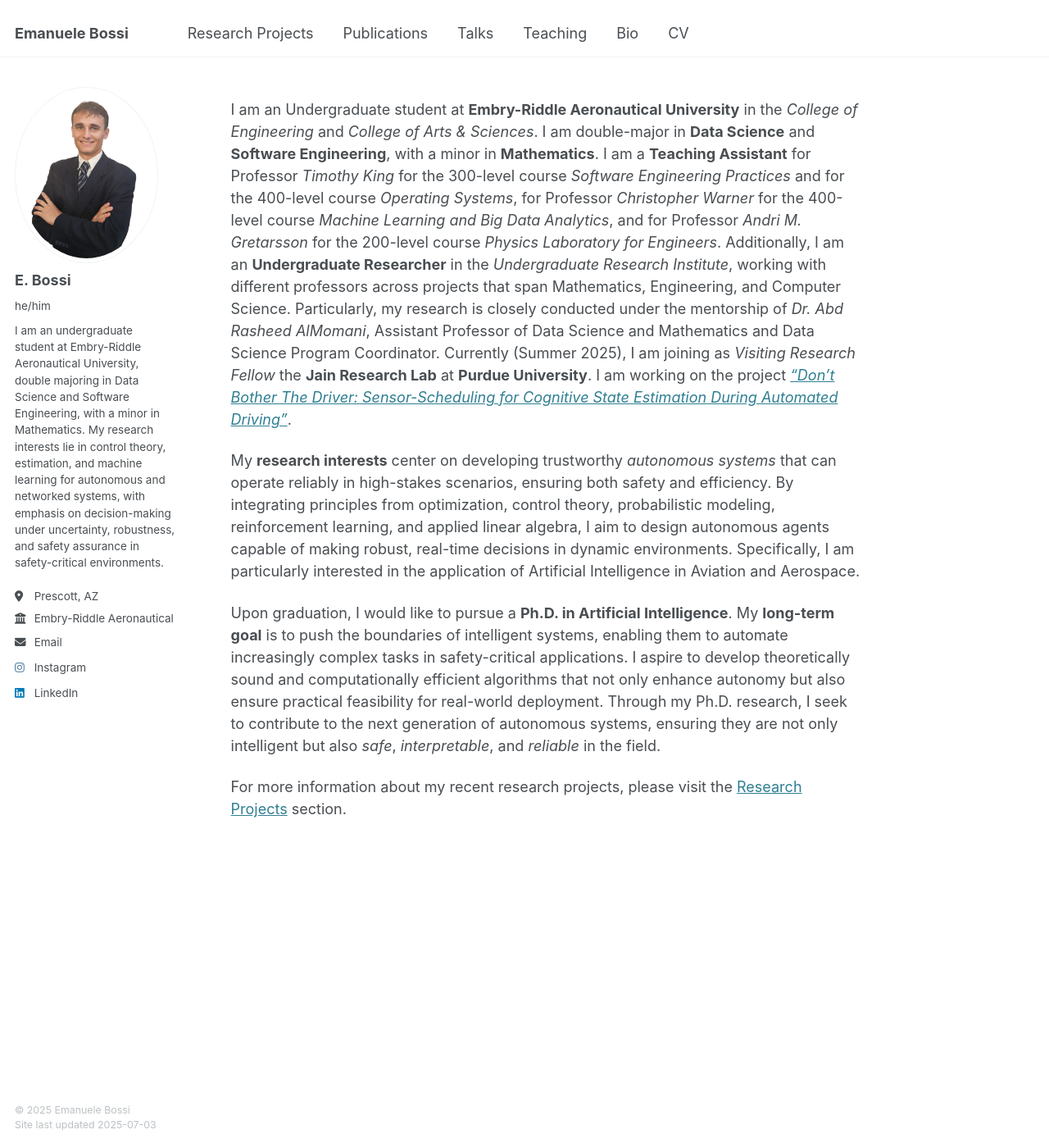
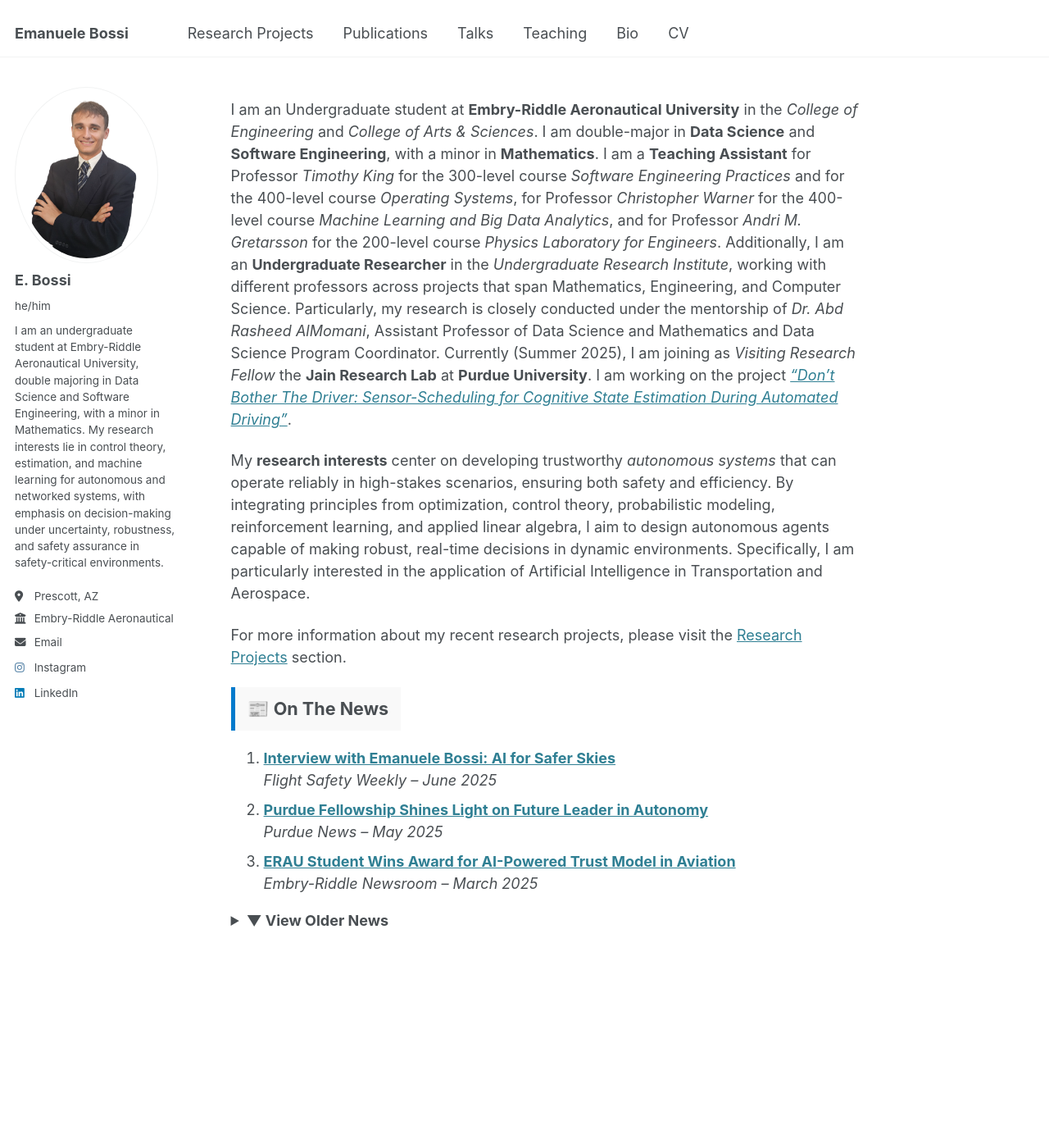
Before and after one commit to bossiemanuele/bossiemanuele.github.io, a Jekyll site: the page built from _pages/about.md, in a window 1280 px wide and 1400 px high. Shown: the whole window at 82% size. Built offline with Jekyll 4.4.1, drawn with Linux system fonts in a browser that asks for light colours.

Commit message:
Update about.md

```diff
--- a/_pages/about.md
+++ b/_pages/about.md
@@ -9,8 +9,40 @@
 
 I am an Undergraduate student at **Embry-Riddle Aeronautical University** in the *College of Engineering* and *College of Arts & Sciences*. I am double-major in **Data Science** and **Software Engineering**, with a minor in **Mathematics**. I am a **Teaching Assistant** for Professor *Timothy King* for the 300-level course *Software Engineering Practices* and for the 400-level course *Operating Systems*, for Professor *Christopher Warner* for the 400-level course *Machine Learning and Big Data Analytics*, and for Professor *Andri M. Gretarsson* for the 200-level course *Physics Laboratory for Engineers*. Additionally, I am an **Undergraduate Researcher** in the *Undergraduate Research Institute*, working with different professors across projects that span Mathematics, Engineering, and Computer Science. Particularly, my research is closely conducted under the mentorship of *Dr. Abd Rasheed AlMomani*, Assistant Professor of Data Science and Mathematics and Data Science Program Coordinator. Currently (Summer 2025), I am joining as *Visiting Research Fellow* the **Jain Research Lab** at **Purdue University**. I am working on the project *["Don’t Bother The Driver: Sensor-Scheduling for Cognitive State Estimation During Automated Driving"](https://bossiemanuele.github.io/portfolio/02_SURF/)*.
 
-My **research interests** center on developing trustworthy *autonomous systems* that can operate reliably in high-stakes scenarios, ensuring both safety and efficiency. By integrating principles from optimization, control theory, probabilistic modeling, reinforcement learning, and applied linear algebra, I aim to design autonomous agents capable of making robust, real-time decisions in dynamic environments. Specifically, I am particularly interested in the application of Artificial Intelligence in Aviation and Aerospace.
-
-Upon graduation, I would like to pursue a **Ph.D. in Artificial Intelligence**. My **long-term goal** is to push the boundaries of intelligent systems, enabling them to automate increasingly complex tasks in safety-critical applications. I aspire to develop theoretically sound and computationally efficient algorithms that not only enhance autonomy but also ensure practical feasibility for real-world deployment. Through my Ph.D. research, I seek to contribute to the next generation of autonomous systems, ensuring they are not only intelligent but also *safe*, *interpretable*, and *reliable* in the field.
+My **research interests** center on developing trustworthy *autonomous systems* that can operate reliably in high-stakes scenarios, ensuring both safety and efficiency. By integrating principles from optimization, control theory, probabilistic modeling, reinforcement learning, and applied linear algebra, I aim to design autonomous agents capable of making robust, real-time decisions in dynamic environments. Specifically, I am particularly interested in the application of Artificial Intelligence in Transportation and Aerospace.
 
 For more information about my recent research projects, please visit the [Research Projects](https://bossiemanuele.github.io/portfolio/) section.
+
+<!-- ON THE NEWS BANNER -->
+<div style="background-color:#f9f9f9; border-left:5px solid #007acc; padding:10px 15px; margin: 20px 0; font-weight:bold; font-size:1.2em; width: fit-content;">
+📰 On The News
+</div>
+
+<!-- TOP 3 ARTICLES -->
+<ol>
+  <li>
+    <strong><a href="https://example.com/article1" target="_blank">Interview with Emanuele Bossi: AI for Safer Skies</a></strong><br>
+    <em>Flight Safety Weekly – June 2025</em>
+  </li>
+  <li>
+    <strong><a href="https://example.com/article2" target="_blank">Purdue Fellowship Shines Light on Future Leader in Autonomy</a></strong><br>
+    <em>Purdue News – May 2025</em>
+  </li>
+  <li>
+    <strong><a href="https://example.com/article3" target="_blank">ERAU Student Wins Award for AI-Powered Trust Model in Aviation</a></strong><br>
+    <em>Embry-Riddle Newsroom – March 2025</em>
+  </li>
+</ol>
+
+<!-- SCROLLABLE SECTION FOR OLDER ARTICLES -->
+<details>
+  <summary style="font-weight:bold; cursor:pointer;">▼ View Older News</summary>
+  <ul>
+    <li>
+      <a href="https://example.com/article4" target="_blank">Student Spotlight: Control Theory in the Cockpit</a> – Jan 2025
+    </li>
+    <li>
+      <a href="https://example.com/article5" target="_blank">ERAU Researcher Explores AI-Human Collaboration</a> – Nov 2024
+    </li>
+  </ul>
+</details>
```
